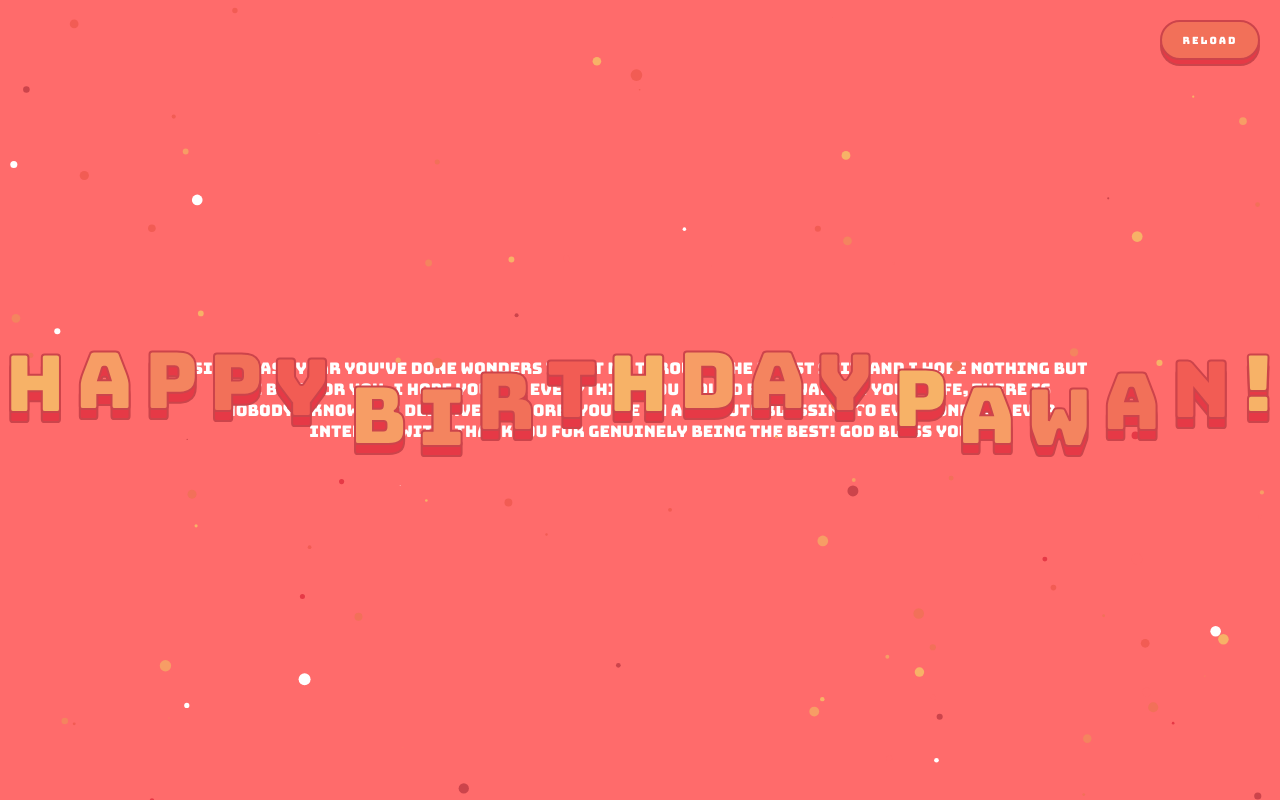
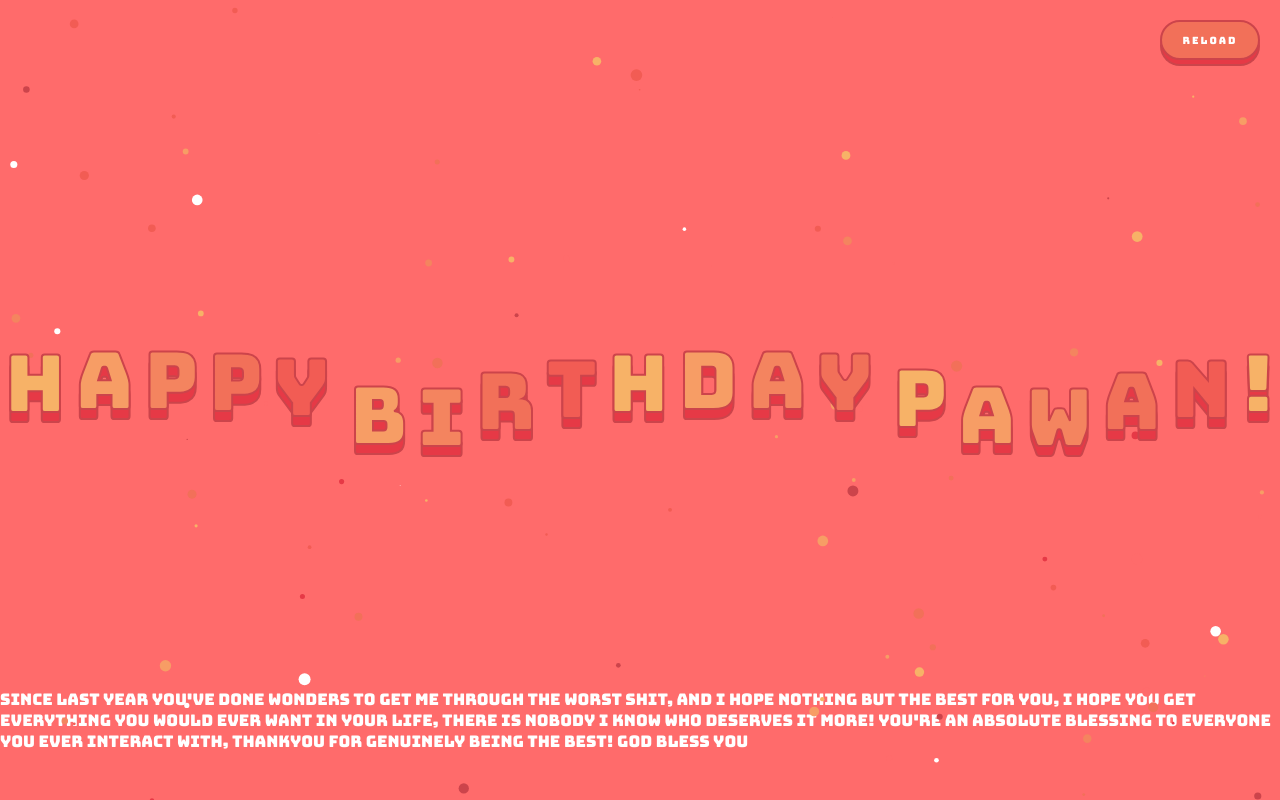
Before and after one commit to mkdir-KumarAnupam/happybirthday, a plain HTML site: page index.html in a window 1280 px wide. Both pictures are taken after a click on the button "click me". Drawn offline with nearby package versions, Linux system fonts and the light colour scheme.

Commit message:
Update style.css

```diff
--- a/style.css
+++ b/style.css
@@ -35,18 +35,7 @@ body {
 .show22 {
   display: none;
   color: white;
-  text-align: center;
-  padding: 5% 10%;      // horizontal padding smaller for mobile
-  margin-top: 30%;      // reduce top margin for small screens
-  font-size: 1.2rem;    // default font size
-  line-height: 1.4;
-  max-width: 90vw;      // prevent overflow
-  word-wrap: break-word;
-
-  @include md {    // smaller horizontal padding
-    margin-top: 50%;     // push down a bit less
-    font-size: 0.8rem;     // smaller font size for mobile
-  }
+  margin-top: 50%;
 }
 
 .message {
```
